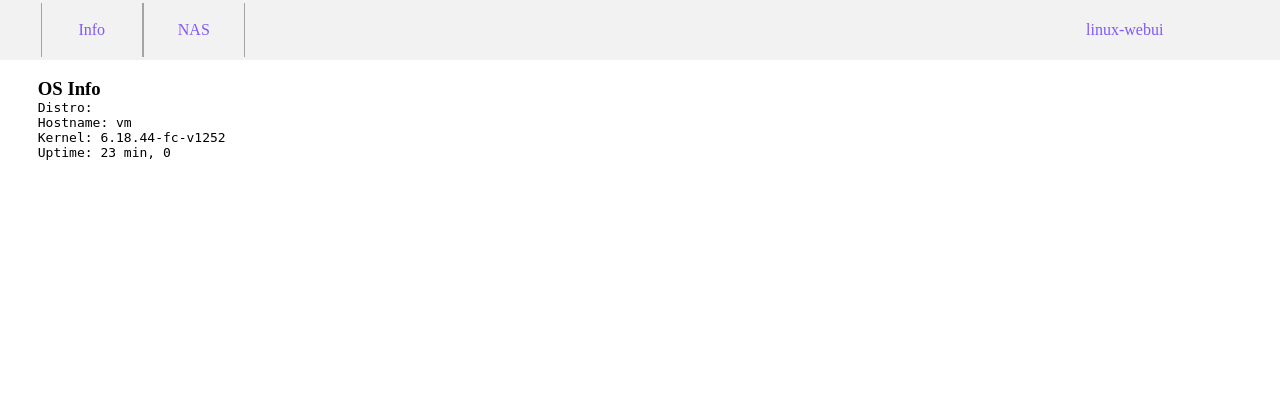
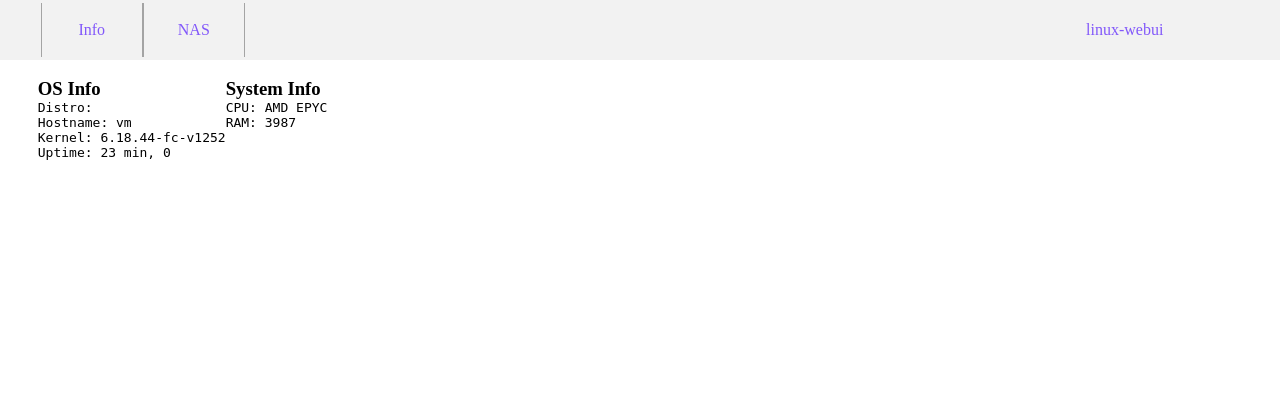
Before and after one commit to virajchitnis/linux-webui, a PHP site: page / in a window 1280 px wide. Shown: the top 420 px of the page. Run offline with PHP 8.4, Linux system fonts and the light colour scheme.

Commit message:
Added system hardware info

```diff
--- a/index.php
+++ b/index.php
@@ -37,6 +37,11 @@
         					<?php echo "<pre>Kernel: ".shell_exec('uname -r')."</pre>"; ?>
         					<?php echo "<pre>Uptime: ".shell_exec("uptime | awk '{print $3,$4,$5}' | sed 's/,$//'")."</pre>"; ?>
         			</div>
+        			<div class="body_content_box">
+        				<h3>System Info</h3>
+        				<?php echo "<pre>CPU: ".shell_exec("cat /proc/cpuinfo | grep \"model name\" | awk '{print $4,$5,$6,$7,$8,$9}' | tail -1")."</pre>"; ?>
+        				<?php echo "<pre>RAM: ".shell_exec("free -m | grep Mem | awk '{print $2}'")."</pre>"; ?>
+        			</div>
         		</div>
         	</div>
             <div class="push"></div>
```
